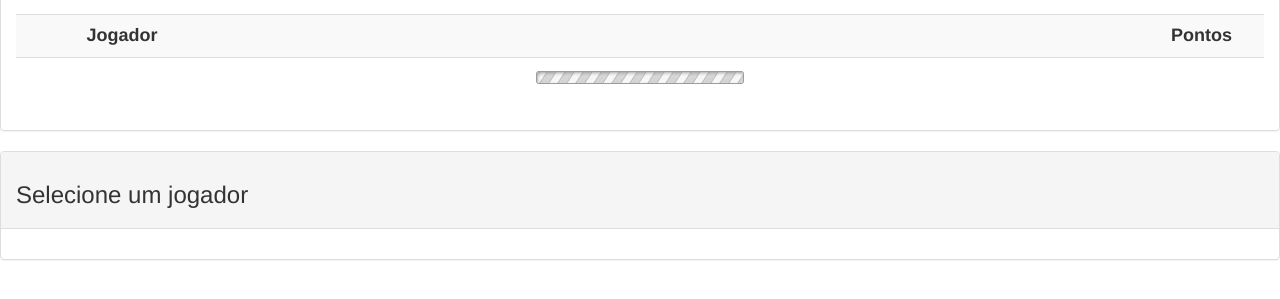
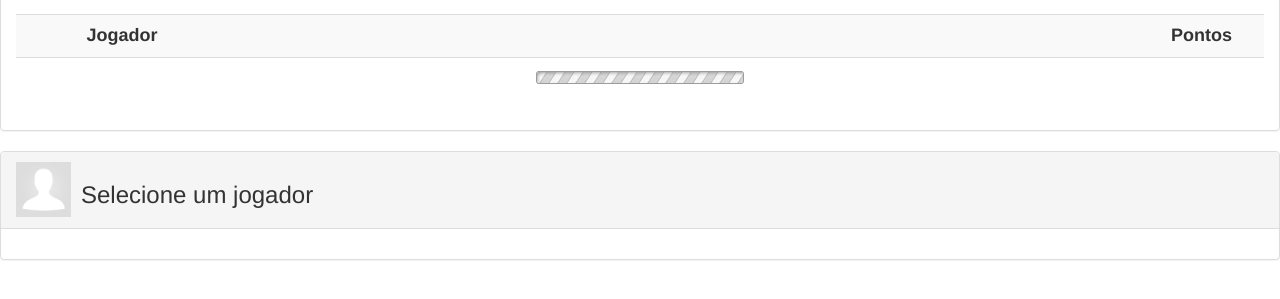
Before and after one commit to fernandofragoso/tennisrankingv2, a website: page public/index.html in a window 1280 px wide. Shown: the part 79-378 px from the top of the page. Drawn offline with Linux system fonts and the light colour scheme; no server answers.

Commit message:
Add picture to player

```diff
--- a/public/index.html
+++ b/public/index.html
@@ -63,6 +63,7 @@
 			<div class="panel panel-default">
 
 				<div id="matches" class="panel-heading">
+					<img src="img/picture.jpg" style="width: 55px; height: 55px; float: left; margin-right: 10px">
 					<h3>{{selectedPlayer.name}}</h3>
 				</div>
 				<div class="panel-body">
```
Also changed, not shown: public/img/picture.jpg (added).
